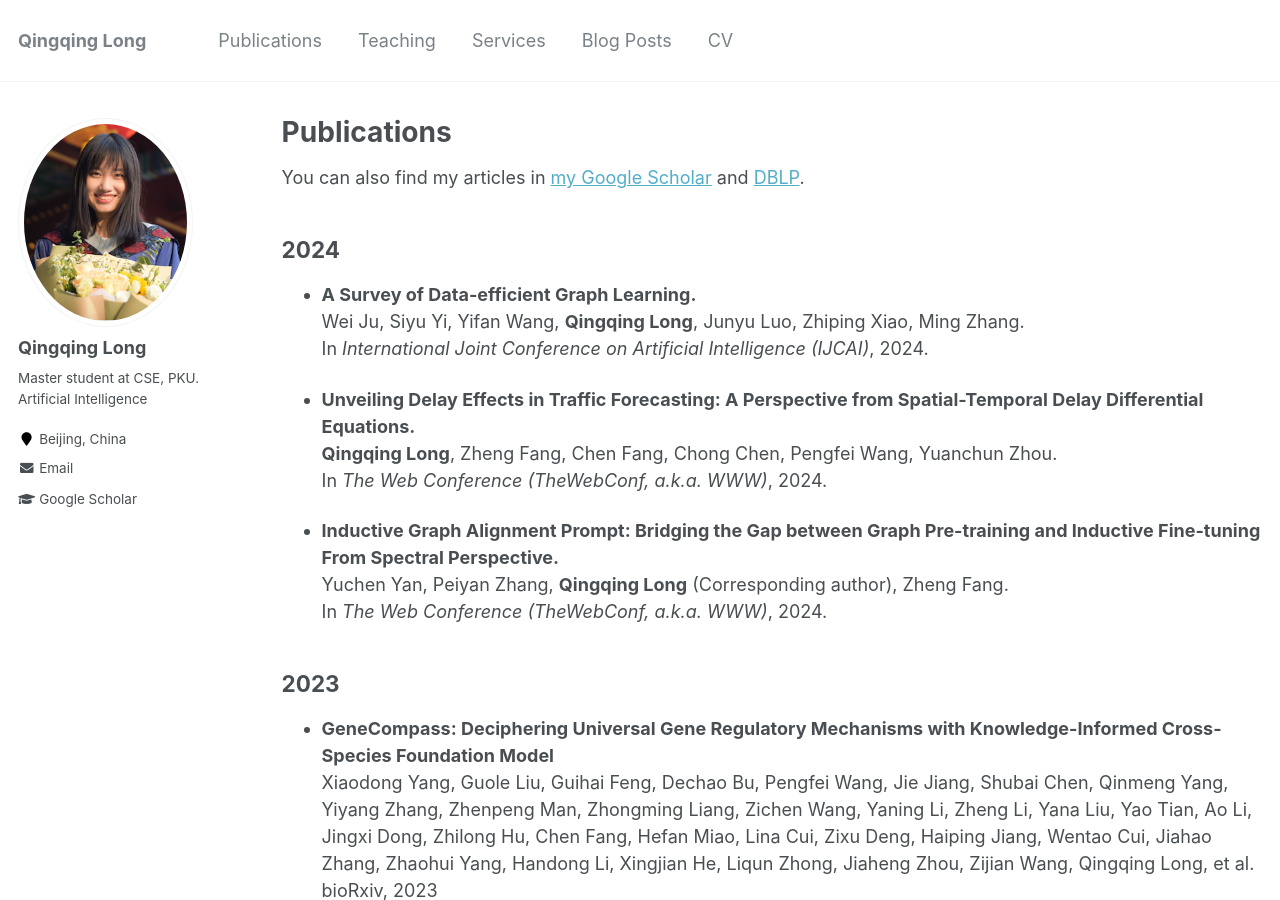
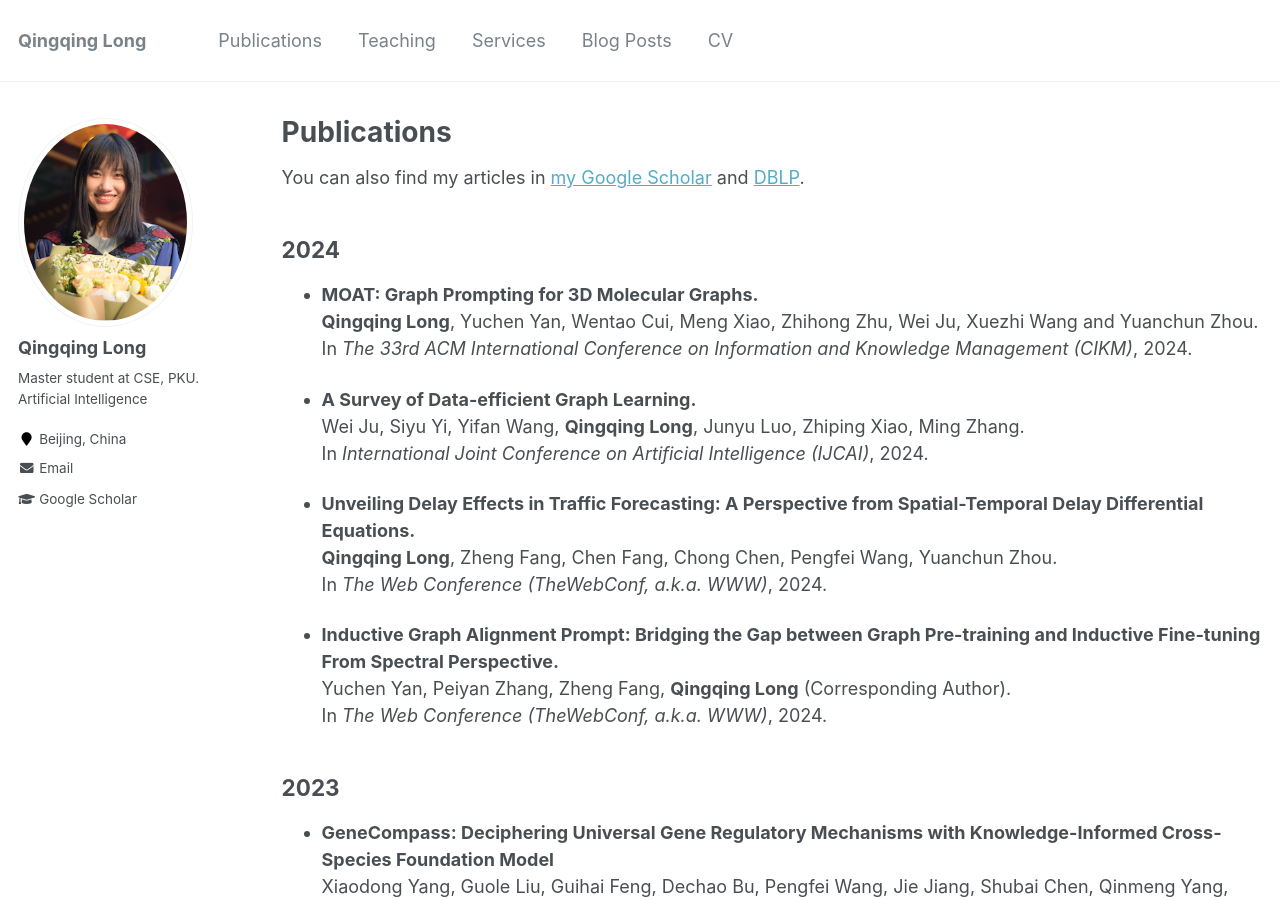
Before and after one commit to YimiAChack/YimiAChack.github.io, a Jekyll site: the page built from _pages/publications.md, in a window 1280 px wide and 900 px high. Built offline with Jekyll 4.4.1, drawn with Linux system fonts in a browser that asks for light colours.

Commit message:
Update publications.md

```diff
--- a/_pages/publications.md
+++ b/_pages/publications.md
@@ -7,6 +7,9 @@ author_profile: true
 
 You can also find my articles in [my Google Scholar](https://scholar.google.com/citations?user=283USTgAAAAJ&hl=zh-CN&oi=ao) and [DBLP](https://dblp.org/pid/251/9514.html). <br>
 ## 2024
+* **MOAT: Graph Prompting for 3D Molecular Graphs.** <br>
+**Qingqing Long**, Yuchen Yan, Wentao Cui, Meng Xiao, Zhihong Zhu, Wei Ju, Xuezhi Wang and Yuanchun Zhou. <br>In *The 33rd ACM International Conference on Information and Knowledge Management (CIKM)*, 2024.
+
 * **A Survey of Data-efficient Graph Learning.** <br>
 Wei Ju, Siyu Yi, Yifan Wang, **Qingqing Long**, Junyu Luo, Zhiping Xiao, Ming Zhang.  <br>In *International Joint Conference on Artificial Intelligence (IJCAI)*, 2024.
 
@@ -15,7 +18,7 @@ Wei Ju, Siyu Yi, Yifan Wang, **Qingqing Long**, Junyu Luo, Zhiping Xiao, Ming Zh
 **Qingqing Long**, Zheng Fang, Chen Fang, Chong Chen, Pengfei Wang, Yuanchun Zhou.  <br>In *The Web Conference (TheWebConf, a.k.a. WWW)*, 2024.
 
 * **Inductive Graph Alignment Prompt: Bridging the Gap between Graph Pre-training and Inductive Fine-tuning From Spectral Perspective.** <br>
-Yuchen Yan, Peiyan Zhang, **Qingqing Long** (Corresponding author), Zheng Fang. <br>In *The Web Conference (TheWebConf, a.k.a. WWW)*, 2024.
+Yuchen Yan, Peiyan Zhang, Zheng Fang, **Qingqing Long** (Corresponding Author). <br>In *The Web Conference (TheWebConf, a.k.a. WWW)*, 2024.
 
 ## 2023
 * **GeneCompass: Deciphering Universal Gene Regulatory Mechanisms with Knowledge-Informed Cross-Species Foundation Model** <br>
```
